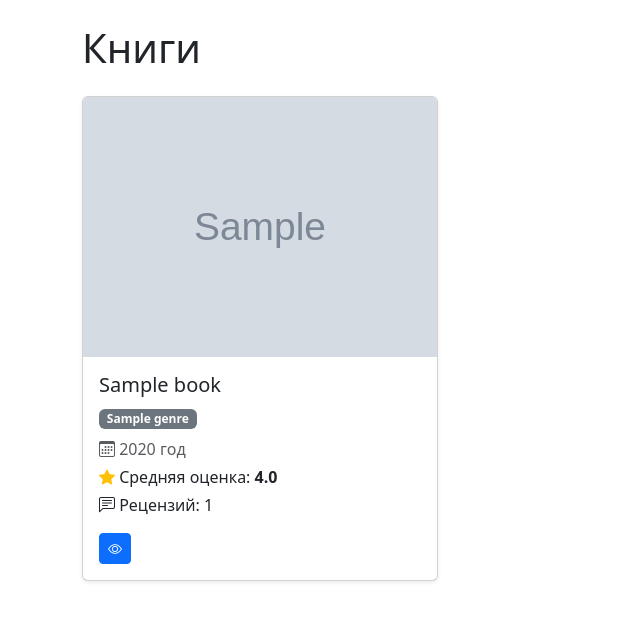
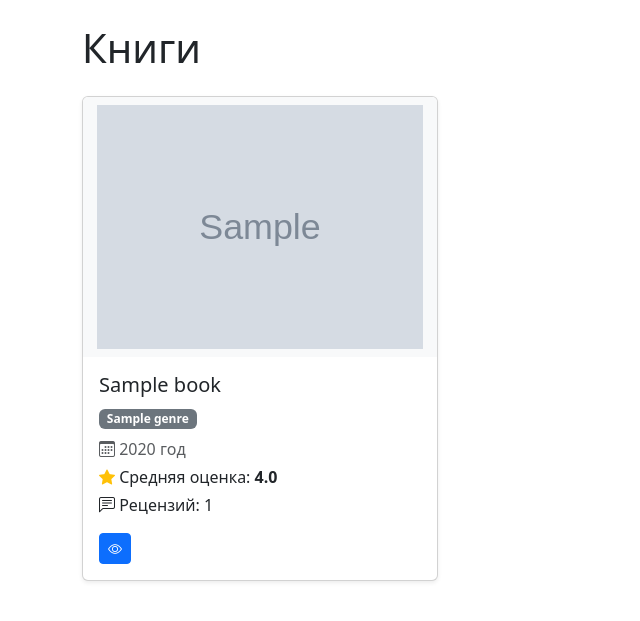
Before and after one commit to Ilyaaa-a/web-dev-exam, a Flask app: page / in a window 1280 px wide. Shown: the part 56-677 px from the top of the page, without its empty margins (0-640 px from the left). Run offline with Flask 3, Linux system fonts and the light colour scheme; tables that the repository leaves empty hold one stand-in row (values such as "Sample post"); grey boxes marked "Sample" are stand-in pictures.

Commit message:
обложки теперь не увеличиваются на всю карточку

```diff
--- a/templates/collections/view.html
+++ b/templates/collections/view.html
@@ -20,8 +20,8 @@
     <div class="col">
         <div class="card h-100 shadow-sm">
             {% if book.cover %}
-            <img src="{{ book.cover.url }}" class="card-img-top"
-                 style="height: 260px; object-fit: cover;" alt="{{ book.title }}">
+            <img src="{{ book.cover.url }}" class="card-img-top bg-light p-2"
+                 style="height: 260px; object-fit: contain;" alt="{{ book.title }}">
             {% endif %}
             <div class="card-body d-flex flex-column">
                 <h5 class="card-title">{{ book.title }}</h5>
--- a/templates/index.html
+++ b/templates/index.html
@@ -11,8 +11,8 @@
     <div class="col">
         <div class="card h-100 shadow-sm">
             {% if book.cover %}
-            <img src="{{ book.cover.url }}" class="card-img-top"
-                 style="height: 260px; object-fit: cover;" alt="{{ book.title }}">
+            <img src="{{ book.cover.url }}" class="card-img-top bg-light p-2"
+                 style="height: 260px; object-fit: contain;" alt="{{ book.title }}">
             {% else %}
             <div class="card-img-top bg-light d-flex flex-column align-items-center
                         justify-content-center text-muted" style="height: 260px;">
```
